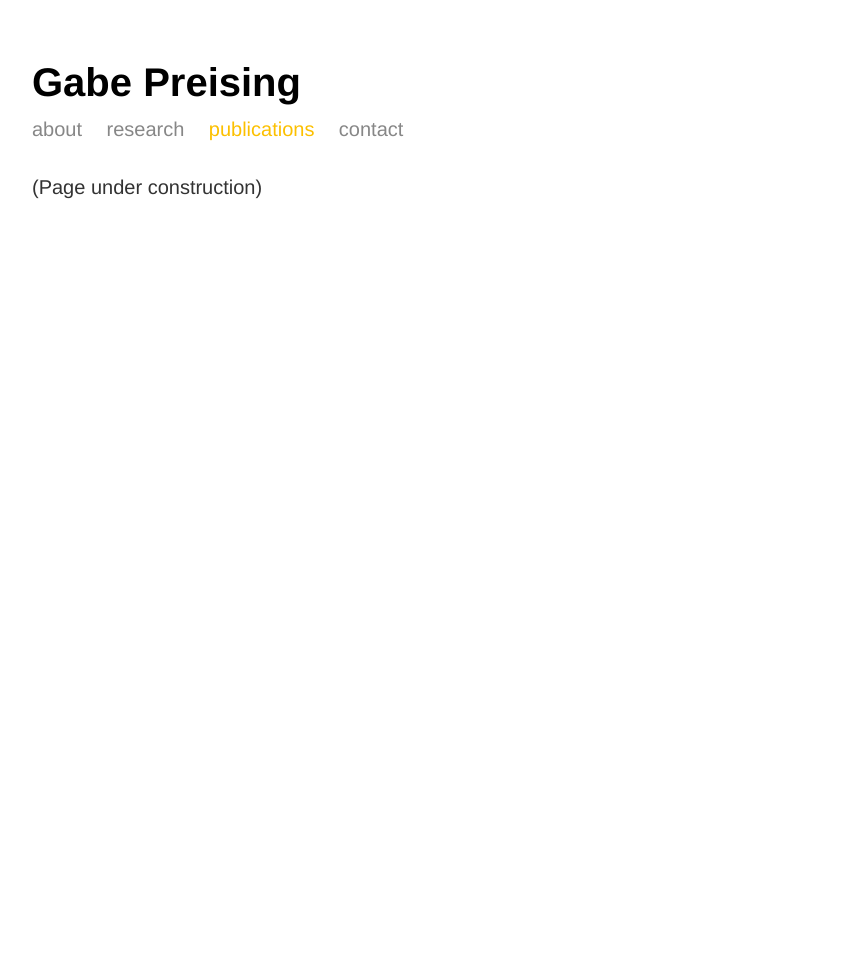
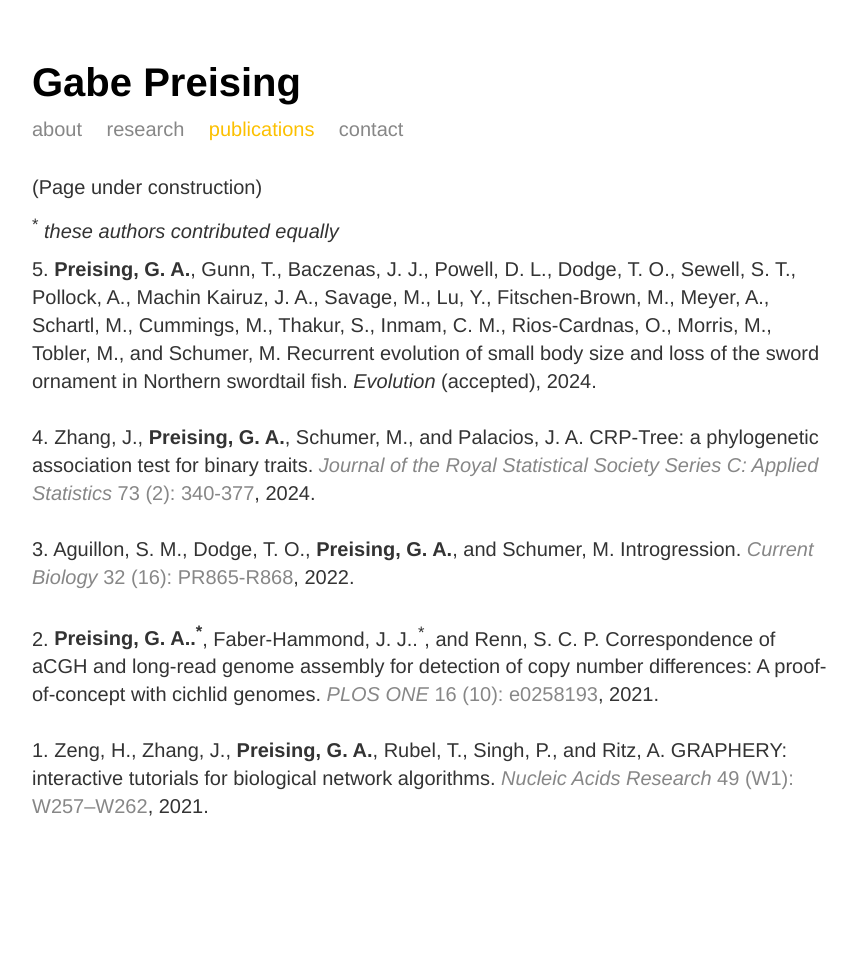
Before and after one commit to gpreising/gpreising.github.io, a Jekyll site: the page built from publications/index.html, in a window 1280 px wide. Shown: the whole page, without its empty margins (208-1064 px from the left). Built offline with Jekyll 4.4.1, drawn with Linux system fonts in a browser that asks for light colours; before the commit the page ends 900 px from its top, so only the background shows below that.

Commit message:
added publications

```diff
--- a/publications/index.html
+++ b/publications/index.html
@@ -12,5 +12,15 @@ title: Gabe Preising | publications
 </nav>
 <div class="publications">
 	<p>(Page under construction)</p>
+	<p><sup>*</sup> <em>these authors contributed equally</em></p>
+		<p>5. <strong>Preising, G. A.</strong>, Gunn, T., Baczenas, J. J., Powell, D. L., Dodge, T. O., Sewell, S. T., Pollock, A., Machin Kairuz, J. A., Savage, M., Lu, Y., Fitschen-Brown, M., Meyer, A., Schartl, M., Cummings, M., Thakur, S., Inmam, C. M., Rios-Cardnas, O., Morris, M., Tobler, M., and Schumer, M. Recurrent evolution of small body size and loss of the sword ornament in Northern swordtail fish. <em>Evolution</em> (accepted), 2024.</p>
+		<br>
+		<p>4. Zhang, J., <strong>Preising, G. A.</strong>, Schumer, M., and Palacios, J. A. CRP-Tree: a phylogenetic association test for binary traits. <a href="https://doi.org/10.1093/jrsssc/qlad098" target="_blank"><em>Journal of the Royal Statistical Society Series C: Applied Statistics</em> 73 (2): 340-377</a>, 2024.</p>
+		<br>
+		<p>3. Aguillon, S. M., Dodge, T. O., <strong>Preising, G. A.</strong>, and Schumer, M. Introgression. <a href="https://doi.org/10.1016/j.cub.2022.07.004" target="_blank"><em>Current Biology</em> 32 (16): PR865-R868</a>, 2022.</p>
+		<br>
+		<p>2. <strong>Preising, G. A..<sup>*</sup></strong>, Faber-Hammond, J. J..<sup>*</sup>, and Renn, S. C. P. Correspondence of aCGH and long-read genome assembly for detection of copy number differences: A proof-of-concept with cichlid genomes. <a href="https://doi.org/10.1371/journal.pone.0258193" target="_blank"><em>PLOS ONE</em> 16 (10): e0258193</a>, 2021.</p>
+		<br>
+		<p>1. Zeng, H., Zhang, J., <strong>Preising, G. A.</strong>, Rubel, T., Singh, P., and Ritz, A. GRAPHERY: interactive tutorials for biological network algorithms. <a href="https://doi.org/10.1093/nar/gkab420" target="_blank"><em>Nucleic Acids Research</em> 49 (W1): W257–W262</a>, 2021.</p>
 	<br>
 </div>
```
